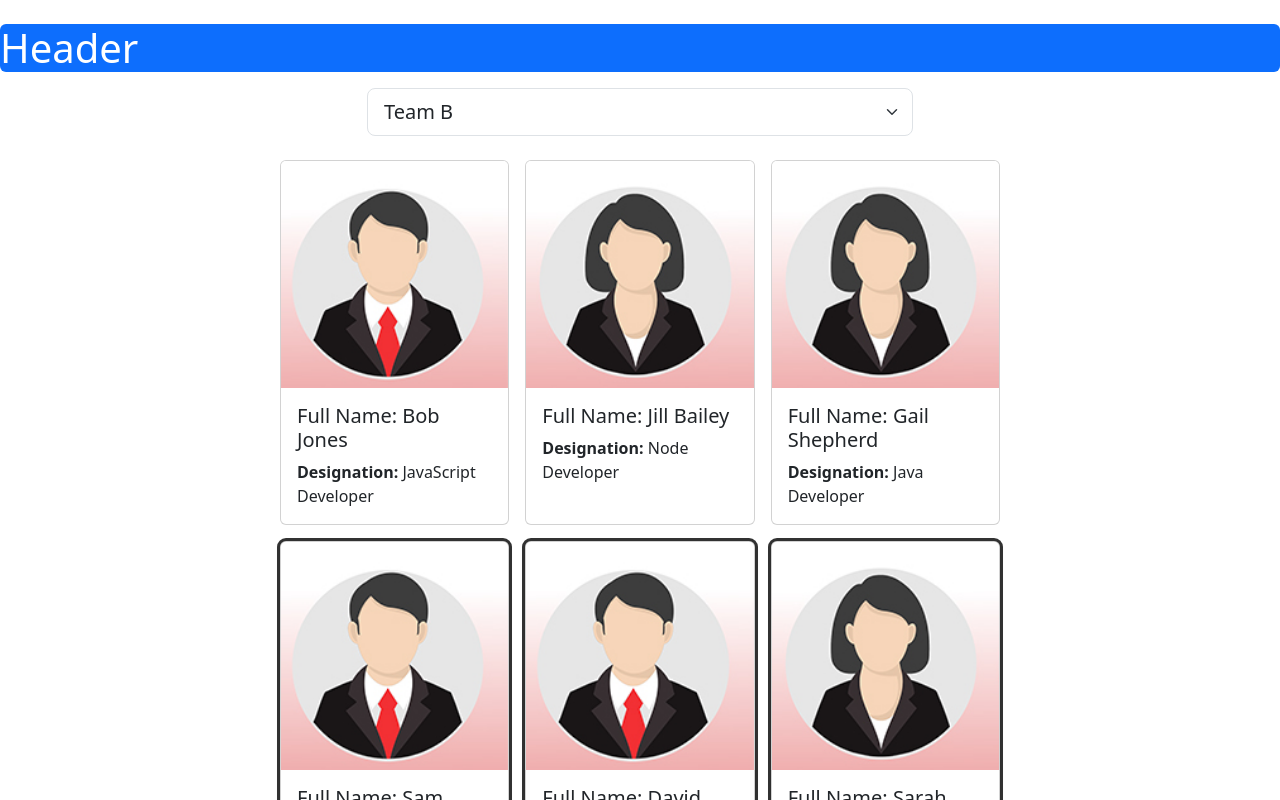
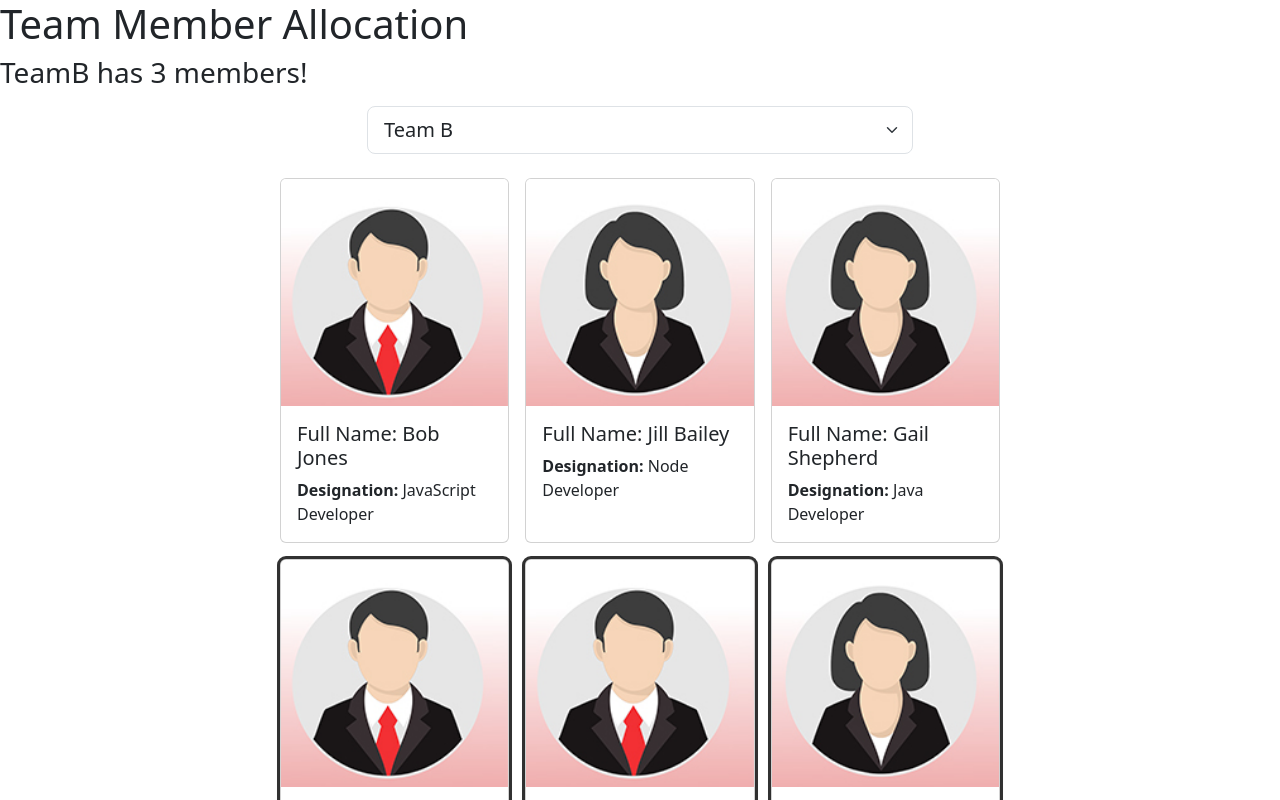
Before and after one commit to jupitters/team-member-allocation, a React (Vite) app: page / in a window 1280 px wide. Shown: the top 800 px of the page. Built offline with nearby package versions, Linux system fonts and the light colour scheme.

Commit message:
header counter

```diff
--- a/src/Header.jsx
+++ b/src/Header.jsx
@@ -3,7 +3,8 @@ import React from 'react'
 const Header = ({selectedTeam, teamMemberCount}) => {
   return (
     <header>
-        <h1 className='mt-4 p5 bg-primary text-white rounded'>Header</h1>
+        <h1 className=''>Team Member Allocation</h1>
+        <h3>{selectedTeam} has {teamMemberCount} members!</h3>
     </header>
   )
 }
```
